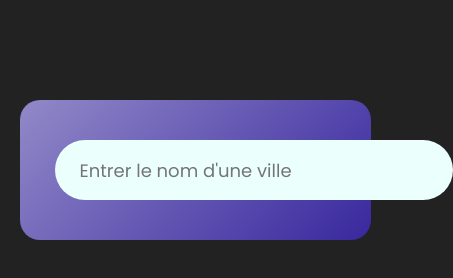
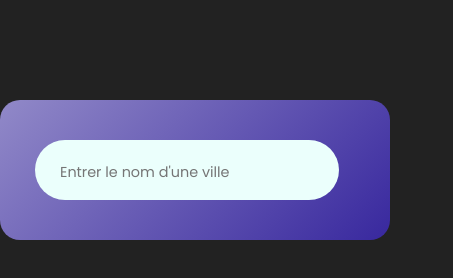
Before and after one commit to Childew23/app-meteo, a plain HTML site: page index.html in a window 390 px wide. Shown: the whole page, 453 px wide, since content can reach past the window. Drawn offline with Linux system fonts and the light colour scheme.

Commit message:
responsive mobile

```diff
--- a/style.css
+++ b/style.css
@@ -108,12 +108,20 @@ body{
 
 /* PARTIE MOBILE */
 @media (max-width: 480px) {
+    .card{
+        width: 100%;
+    }
     .search button{
         display: none;
     }
+    .search input{
+        width: 90%;
+    }
+    .search input::placeholder{
+        font-size:0.8em;
+    }
     .details{
         flex-direction: column;
-        /* text-align: center; */
         justify-content: space-around;
         align-items: left;
         margin-top: 20px;
```
